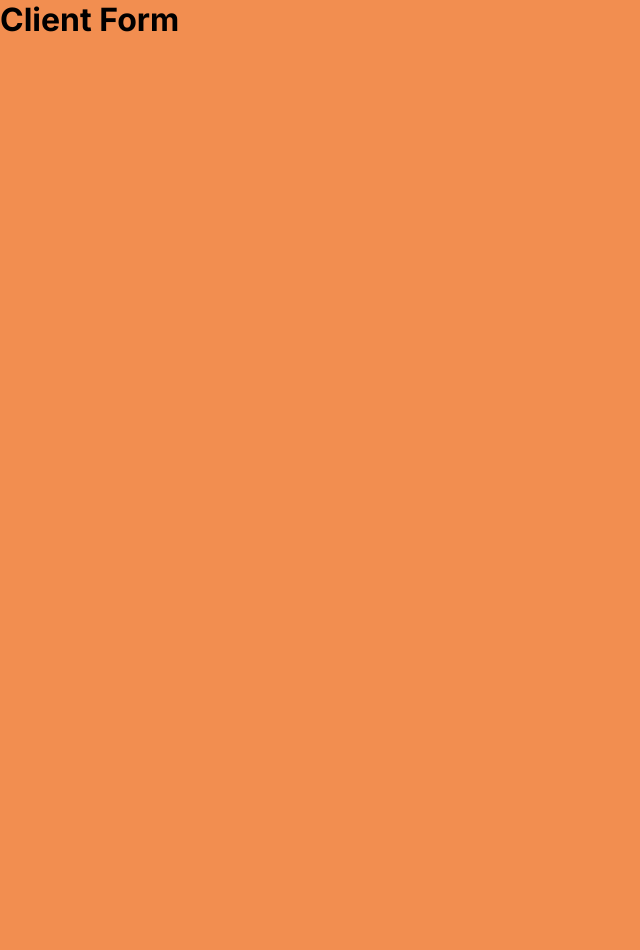
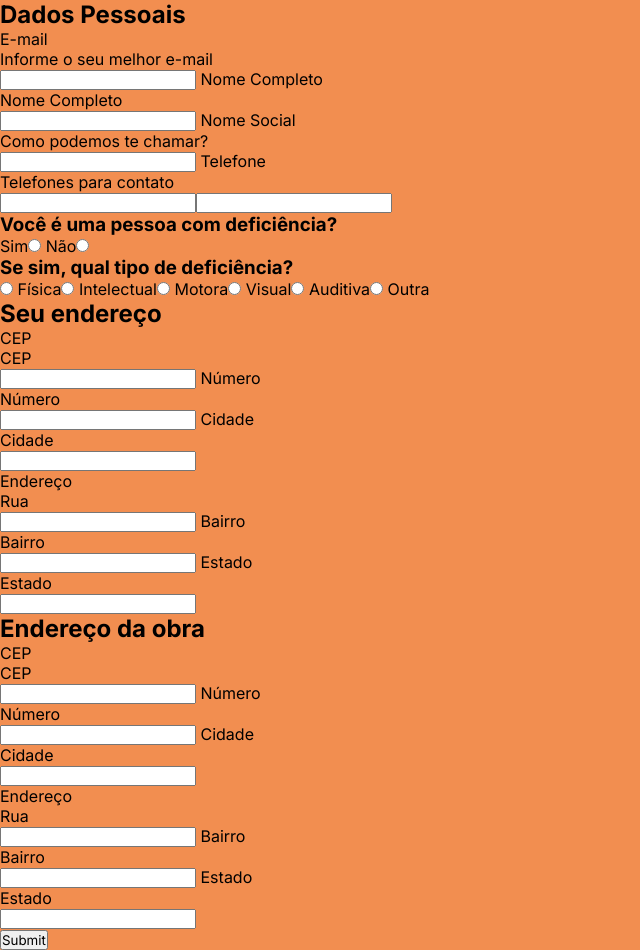
Before and after one commit to acafetech/viverde-casa, a React (Vite) app: page /contrate in a window 1280 px wide. Shown: the whole page, without its empty margins (0-640 px from the left). Before the commit the page ends 800 px from the top, so only its background shows below. Built offline with nearby package versions, Linux system fonts and the light colour scheme.

Commit message:
feat: adição de código para dados pessoais e endereço no ClientForm

```diff
--- a/src/pages/Forms/ClientForm/index.jsx
+++ b/src/pages/Forms/ClientForm/index.jsx
@@ -1,6 +1,125 @@
+import Label from '../../../components/Label';
+import { useForm } from 'react-hook-form';
+
 function ClientForm() {
+  const { register, handleSubmit, formState: { errors } } = useForm();
+  const onSubmit = data => console.log(data);
+  console.log(errors);
+
   return (
-  <h1>Client Form</h1>
+    <form id="form-container" onSubmit={handleSubmit(onSubmit)}>
+      <section id="dados-pessoais">
+        <h1>Dados Pessoais</h1>
+        <div class="box-line"></div>
+        <div className="primeiros-dados">
+          <Label id="e-mail" label="E-mail"/>
+          <p className='caracteres'>Informe o seu melhor e-mail</p>
+          <input type="email" id="e-mail" {...register("e-mail", {required: true, maxLength: 40})} />
+
+          <Label id="nome-completo" label="Nome Completo"/>
+          <p className='caracteres'>Nome Completo</p>
+          <input type="text" id="nome-completo" {...register("Nome completo", {required: true, min: 10, maxLength: 50})} />
+
+          <Label id="nome-social" label="Nome Social"/>
+          <p className='caracteres'>Como podemos te chamar?</p>
+          <input type="text" id="nome-social" {...register("Nome completo", {required: false, min: 10, maxLength: 50})} />
+
+          <Label id="telefone" label="Telefone"/>
+          <p className='caracteres'>Telefones para contato</p>
+          <input type="tel" id="telefone" {...register("telefone", {required: true, maxLength: 11, pattern: /[0-9]{11}/i })} />
+          <input type="tel" id="telefone" {...register("telefone", {required: true, maxLength: 11, pattern: /[0-9]{11}/i })} />
+        </div>
+
+        <div className="dados-pcd">
+          <h3>Você é uma pessoa com deficiência?</h3>
+          <Label id="sim-deficiencia" label="Sim" />
+          <input type="radio" id="sim-deficiencia" value="Sim" {...register("dados-pcd", { required: true })}   />
+          <Label id="nao-deficiencia" label="Não" />
+          <input type="radio" id="nao-deficiencia"  value="Nao"{...register("dados-pcd", { required: true })}   />
+
+          <h3>Se sim, qual tipo de deficiência?</h3>
+          <input type="radio" id="pcd-tipo"  value="fisica"{...register("dados-pcd", { required: true })}   />
+          <Label id="pcd-tipo" label="Física" />
+          <input type="radio" id="pcd-tipo"  value="intelectual"{...register("dados-pcd", { required: true })}   />
+          <Label id="pcd-tipo" label="Intelectual" />
+          <input type="radio" id="pcd-tipo"  value="motora"{...register("dados-pcd", { required: true })}   />
+          <Label id="pcd-tipo" label="Motora" />
+          <input type="radio" id="pcd-tipo"  value="visual"{...register("dados-pcd", { required: true })}   />
+          <Label id="pcd-tipo" label="Visual" />
+          <input type="radio" id="pcd-tipo"  value="auditiva"{...register("dados-pcd", { required: true })}   />
+          <Label id="pcd-tipo" label="Auditiva" />
+          <input type="radio" id="pcd-tipo"  value="outra"{...register("dados-pcd", { required: true })}   />
+          <Label id="pcd-tipo" label="Outra" />
+        </div>
+
+        <div className="endereco-pessoal">
+          <h2>Seu endereço</h2>
+          <div class="box-line"></div>
+          <div>
+            <Label id="cep" label="CEP"/>
+            <p className='caracteres'>CEP</p>
+            <input type="number" id="cep" {...register("cep", {required: true, maxLength: 8})} />
+
+            <Label id="numero" label="Número"/>
+            <p className='caracteres'>Número</p>
+            <input type="number" id="numero" {...register("numero", {required: true, maxLength: 20})} />
+
+            <Label id="cidade" label="Cidade"/>
+            <p className='caracteres'>Cidade</p>
+            <input type="text" id="cidade" {...register("cidade", {required: true, maxLength: 100})} />
+          </div>
+
+          <div>
+            <Label id="endereco" label="Endereço"/>
+            <p className='caracteres'>Rua</p>
+            <input type="text" id="endereco" {...register("endereco", {required: true, maxLength: 100})} />
+
+            <Label id="bairro" label="Bairro"/>
+            <p className='caracteres'>Bairro</p>
+            <input type="text" id="bairro" {...register("bairro", {required: true, maxLength: 100})} />
+
+            <Label id="estado" label="Estado"/>
+            <p className='caracteres'>Estado</p>
+            <input type="text" id="estado" {...register("estado", {required: true, maxLength: 100})} />
+          </div>
+        </div>
+
+        <div className="endereco-obra">
+          <h2>Endereço da obra</h2>
+          <div class="box-line"></div>
+
+          <div>
+            <Label id="cep" label="CEP"/>
+            <p className='caracteres'>CEP</p>
+            <input type="number" id="cep" {...register("cep", {required: true, maxLength: 8})} />
+
+            <Label id="numero" label="Número"/>
+            <p className='caracteres'>Número</p>
+            <input type="number" id="numero" {...register("numero", {required: true, maxLength: 20})} />
+
+            <Label id="cidade" label="Cidade"/>
+            <p className='caracteres'>Cidade</p>
+            <input type="text" id="cidade" {...register("cidade", {required: true, maxLength: 100})} />
+          </div>
+
+          <div>
+            <Label id="endereco" label="Endereço"/>
+            <p className='caracteres'>Rua</p>
+            <input type="text" id="endereco" {...register("endereco", {required: true, maxLength: 100})} />
+
+            <Label id="bairro" label="Bairro"/>
+            <p className='caracteres'>Bairro</p>
+            <input type="text" id="bairro" {...register("bairro", {required: true, maxLength: 100})} />
+
+            <Label id="estado" label="Estado"/>
+            <p className='caracteres'>Estado</p>
+            <input type="text" id="estado" {...register("estado", {required: true, maxLength: 100})} />
+          </div>
+        </div>
+      </section>
+
+      <input type="submit" />
+    </form>
   )
 }
 
```
Also changed, not shown: 1 other file (tests, documents, lock files or other folders).
